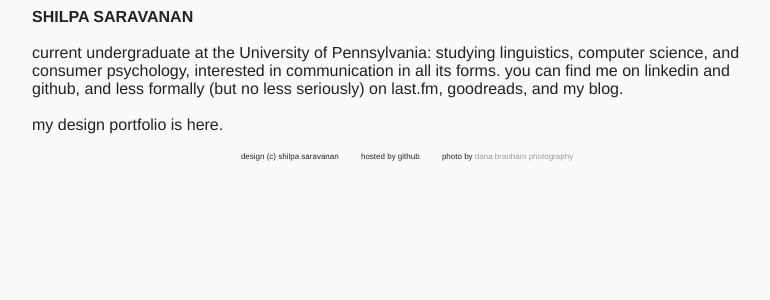
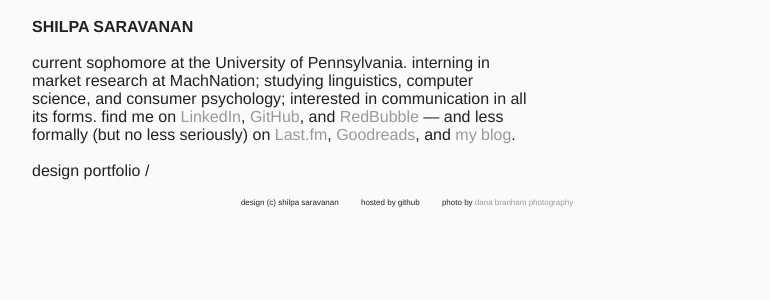
Before and after one commit to zilp/zilp.github.io, a Jekyll site: the page index.html, which Jekyll copies as it is, in a window 1280 px wide. Shown: the top 300 px of the page, without its empty margins (243-1013 px from the left). Built offline with Jekyll 4.4.1, drawn with Linux system fonts in a browser that asks for light colours.

Commit message:
small update two

```diff
--- a/index.html
+++ b/index.html
@@ -8,16 +8,19 @@
 
 	<body>
 		<div id="wrap">
-
+		<div id="main">
 		<b>SHILPA SARAVANAN</b>
 		<br/><br/>
-		current undergraduate at the University of Pennsylvania: studying linguistics,
-		computer science, and consumer psychology, interested in communication in all its forms.
-		you can find me on linkedin and github, and less formally (but no less seriously) on last.fm,
-		goodreads, and my blog.
+		current sophomore at the University of Pennsylvania. interning in market research at MachNation; studying linguistics,
+		computer science, and consumer psychology; interested in communication in all its forms.
+		find me on <a href="http://linkedin.com/shilpasaravanan">LinkedIn</a>,
+		<a href="http://github.com/zilp">GitHub</a>,
+		and <a href="http://redbubble.com/people/crispians">RedBubble</a> —
+		and less formally (but no less seriously) on <a href="http://last.fm/user/crispians">Last.fm</a>,
+		<a href = "http://goodreads.com/westernesse">Goodreads</a>, and <a href="http://cyberiads.blogspot.com">my blog</a>.
 		<br/><br/>
-		my design portfolio is here.
-
+		design portfolio /
+	</div>
 
 		<footer>
     		<ul>
```
